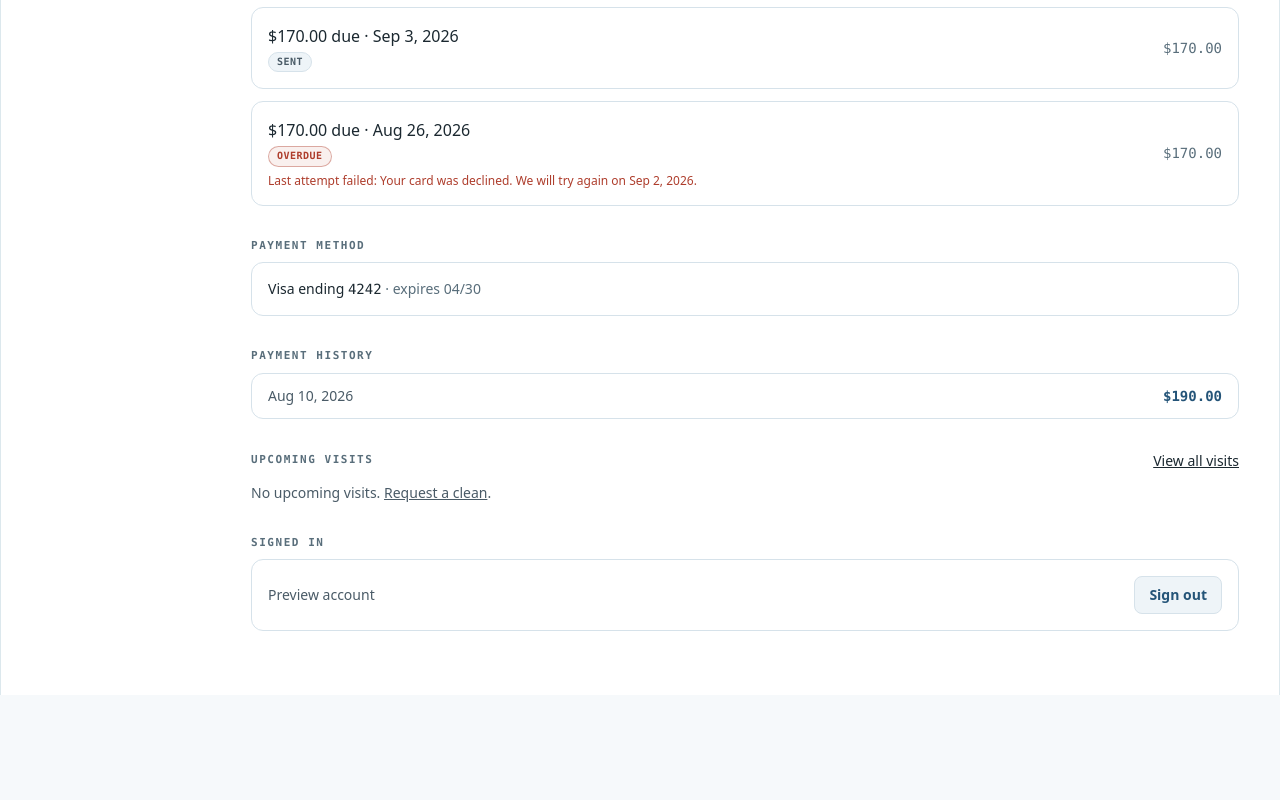
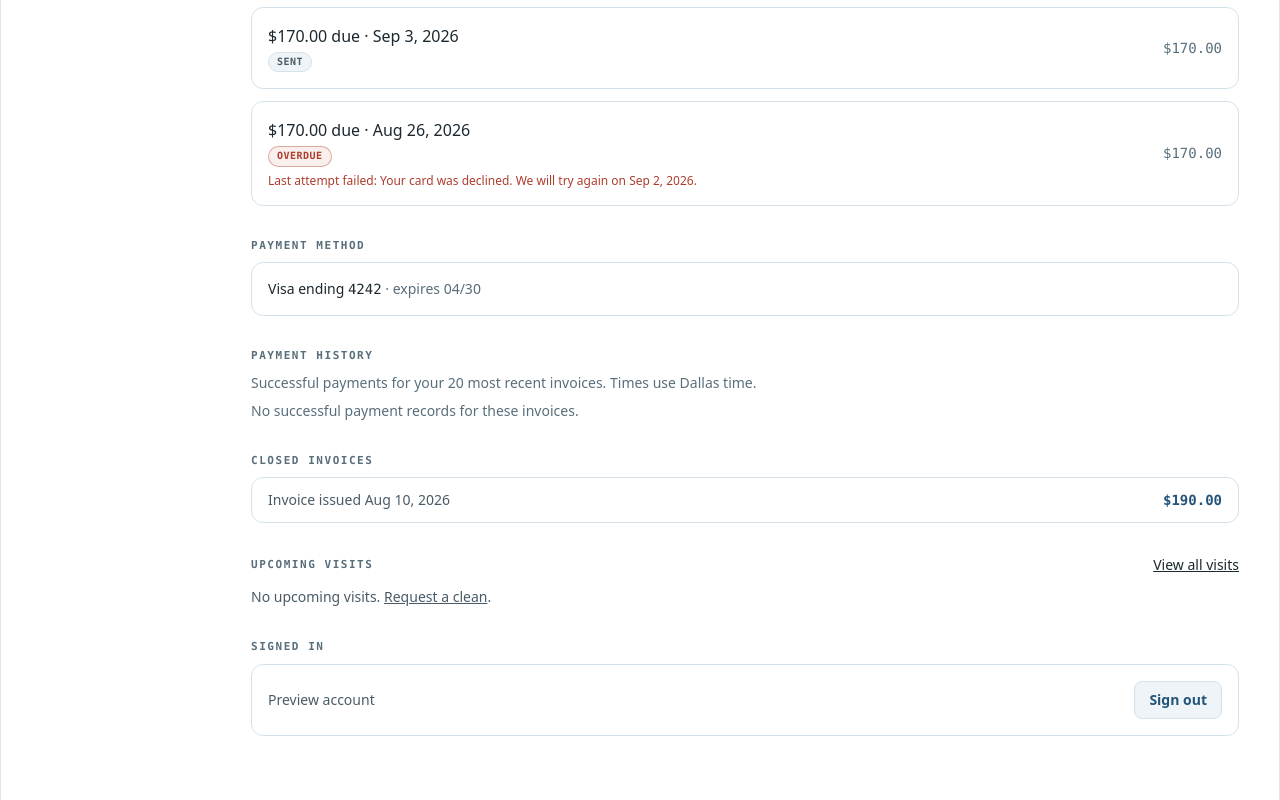
Before and after one commit to mattcleans/Heyspotless, a Next.js app: page /customer/account in a window 1280 px wide. Shown: the part 674-1474 px from the top of the page. Before the commit the page ends 1369 px from the top, so only its background shows below. Built offline with nearby package versions, Linux system fonts and the light colour scheme.

Commit message:
Show Client receipts from confirmed payment records

```diff
--- a/src/app/customer/account/page.tsx
+++ b/src/app/customer/account/page.tsx
@@ -11,6 +11,7 @@ import { PayInvoiceButton, SaveCardButton } from "./billing-actions";
 import { createClient } from "@/lib/supabase/server";
 import { cancellationsForInvoices } from "@/lib/customer/cancellation/store";
 import { clientInvoiceGroups } from "@/lib/billing/client-invoices";
+import { loadClientPaymentHistory } from "@/lib/billing/client-payment-history";
 
 export const metadata = { title: "Your account | Hey Spotless" };
 
@@ -39,6 +40,7 @@ export default async function CustomerPage() {
   const now = new Date();
   const upcoming = upcomingVisits(jobs, now).slice(0, 3);
   const {outstanding,settled,drafts}=clientInvoiceGroups(invoices);
+  const paymentHistory = await loadClientPaymentHistory(repo, invoices);
   const cancellations = repo.isDemo
     ? []
     : await cancellationsForInvoices(
@@ -275,9 +277,38 @@ export default async function CustomerPage() {
       </section>
 
       {/* ------------------------------------------------------- history --- */}
+      <section className="mt-8">
+        <h2 className="eyebrow">Payment history</h2>
+        <p className="mt-2 text-sm text-ink-3">Successful payments for your 20 most recent invoices. Times use Dallas time.</p>
+        {!paymentHistory.available ? (
+          <p role="status" className="mt-2 text-sm text-ink-2">Some payment history is unavailable. Refresh to check again, or call the office for a receipt.</p>
+        ) : paymentHistory.receipts.length === 0 ? (
+          <p className="mt-2 text-sm text-ink-3">No successful payment records for these invoices.</p>
+        ) : null}
+        <ul className="mt-2 space-y-2">
+          {paymentHistory.receipts.map(({ invoice, payment }) => (
+            <li key={payment.id} className="card px-4 py-3">
+              <div className="flex flex-wrap items-start justify-between gap-2">
+                <p className="text-sm font-medium text-navy">
+                  {payment.succeededAt ? `Paid ${formatDateInZone(payment.succeededAt)}` : "Paid · payment date unavailable"}
+                </p>
+                <p className="nums text-sm font-semibold text-navy">{formatCents(payment.amountCents)}</p>
+              </div>
+              <p className="mt-1 text-sm text-ink-2">
+                {invoice.kind === "cancellation_fee" ? "Cancellation fee" : invoice.kind === "reschedule_fee" ? "Rescheduling fee" : "Cleaning invoice"}
+                {payment.isAutocharge ? " · automatic payment" : " · manual payment"}
+              </p>
+              <p className="mt-1 break-all text-xs text-ink-3">Receipt {payment.id}</p>
+              {invoice.amounts.refundedCents > 0 ? (
+                <p className="mt-1 text-sm text-ink-2">Refunds recorded for this invoice: {formatCents(invoice.amounts.refundedCents)}.</p>
+              ) : null}
+            </li>
+          ))}
+        </ul>
+      </section>
       {settled.length > 0 ? (
         <section className="mt-8">
-          <h2 className="eyebrow">Payment history</h2>
+          <h2 className="eyebrow">Closed invoices</h2>
           <ul className="mt-2 space-y-2">
             {settled.map((invoice) => (
               <li
@@ -285,7 +316,7 @@ export default async function CustomerPage() {
                 className="card flex items-center justify-between gap-4 px-4 py-3"
               >
                 <span className="text-sm text-ink-2">
-                  {formatDateInZone(invoice.issuedAt ?? invoice.createdAt)}
+                  {invoice.issuedAt ? `Invoice issued ${formatDateInZone(invoice.issuedAt)}` : `Invoice created ${formatDateInZone(invoice.createdAt)}`}
                   {invoice.kind === "reschedule_fee"
                     ? " · rescheduling fee"
                     : invoice.kind === "cancellation_fee" ? " · cancellation fee" : ""}
--- /dev/null
+++ b/src/lib/billing/client-payment-history.ts
@@ -0,0 +1,34 @@
+import type { Invoice, Payment } from "../data/types";
+
+export interface ClientPaymentReceipt {
+  invoice: Invoice;
+  payment: Payment;
+}
+
+/** Invoice issue dates and totals are not evidence of a payment. */
+export async function loadClientPaymentHistory(
+  repository: { listPayments(invoiceId: string): Promise<Payment[]> },
+  invoices: readonly Invoice[],
+) {
+  const results = await Promise.allSettled(
+    invoices.map(async (invoice) => ({
+      invoice,
+      payments: await repository.listPayments(invoice.id),
+    })),
+  );
+  const receipts = new Map<string, ClientPaymentReceipt>();
+  for (const result of results) {
+    if (result.status !== "fulfilled") continue;
+    const { invoice, payments } = result.value;
+    for (const payment of payments) {
+      if (payment.invoiceId !== invoice.id || payment.status !== "succeeded" || payment.amountCents <= 0) continue;
+      receipts.set(payment.id, { invoice, payment });
+    }
+  }
+  return {
+    available: results.every((result) => result.status === "fulfilled"),
+    receipts: [...receipts.values()].sort((a, b) =>
+      (b.payment.succeededAt?.getTime() ?? 0) - (a.payment.succeededAt?.getTime() ?? 0)
+      || a.payment.id.localeCompare(b.payment.id)),
+  };
+}
```
Also changed, not shown: 1 other file (tests, documents, lock files or other folders).
